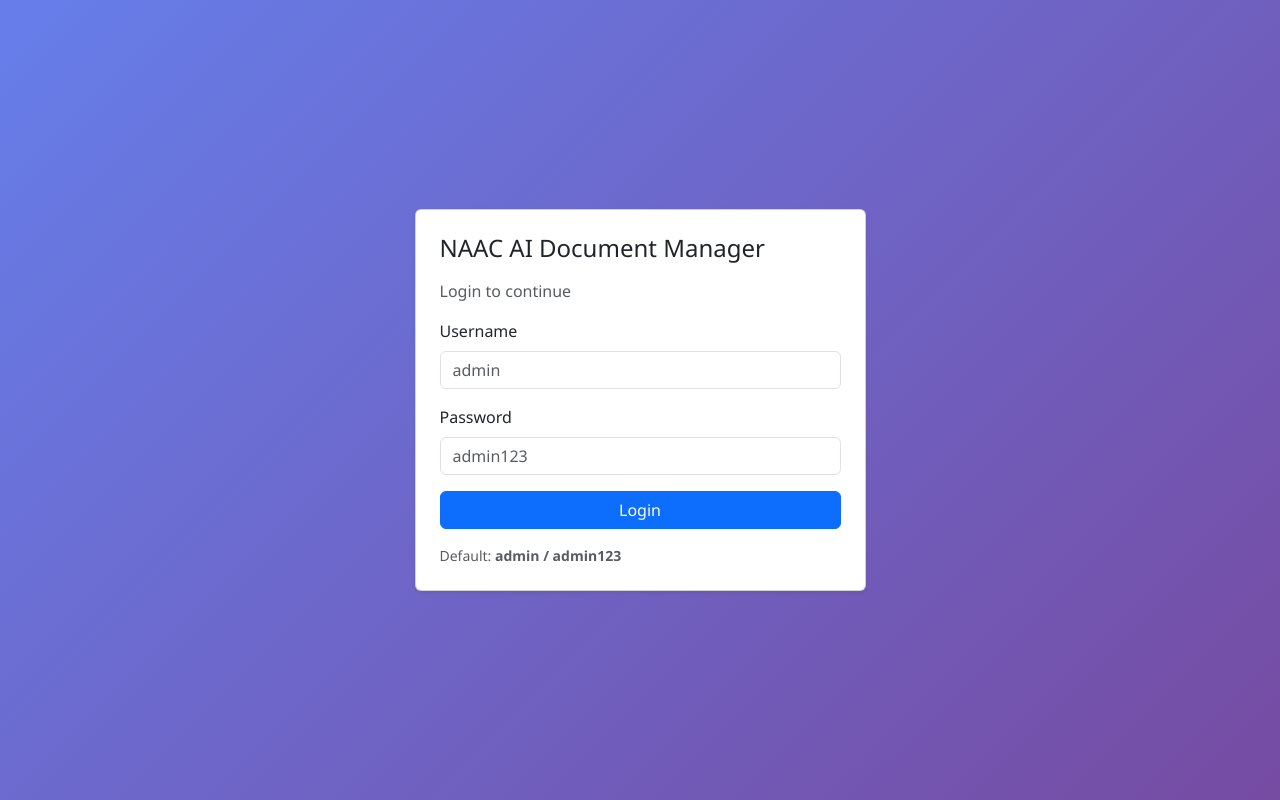
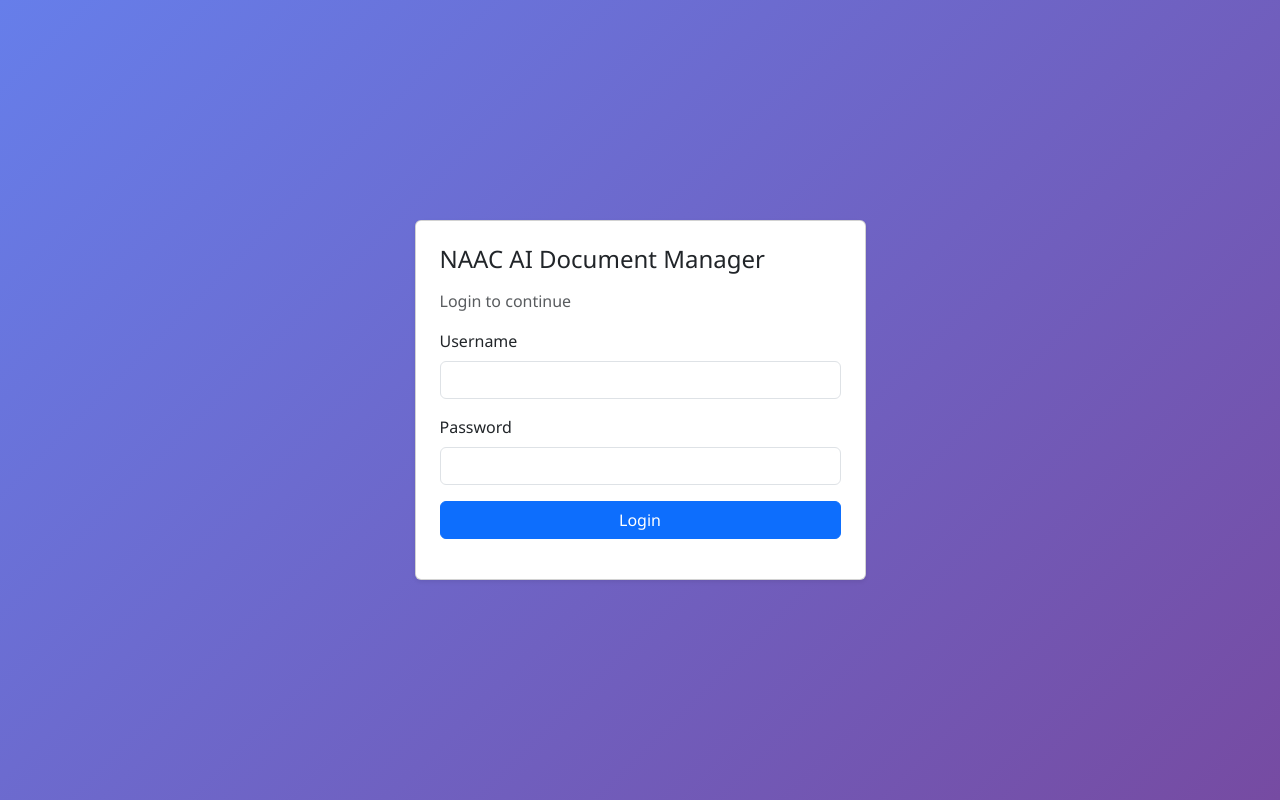
Before and after one commit to aksharasritharnoju/naac, a Flask app: page /login in a window 1280 px wide. Run offline with Flask 3, Linux system fonts and the light colour scheme.

Commit message:
removed default

```diff
--- a/naac_app/templates/login.html
+++ b/naac_app/templates/login.html
@@ -27,15 +27,14 @@
             <form method="post">
               <div class="mb-3">
                 <label class="form-label">Username</label>
-                <input class="form-control" name="username" placeholder="admin" required>
+                <input class="form-control" name="username" placeholder="" required>
               </div>
               <div class="mb-3">
                 <label class="form-label">Password</label>
-                <input class="form-control" name="password" type="password" placeholder="admin123" required>
+                <input class="form-control" name="password" type="password" placeholder="" required>
               </div>
               <button class="btn btn-primary w-100">Login</button>
               <div class="text-muted small mt-3">
-                Default: <b>admin / admin123</b>
               </div>
             </form>
 
```
